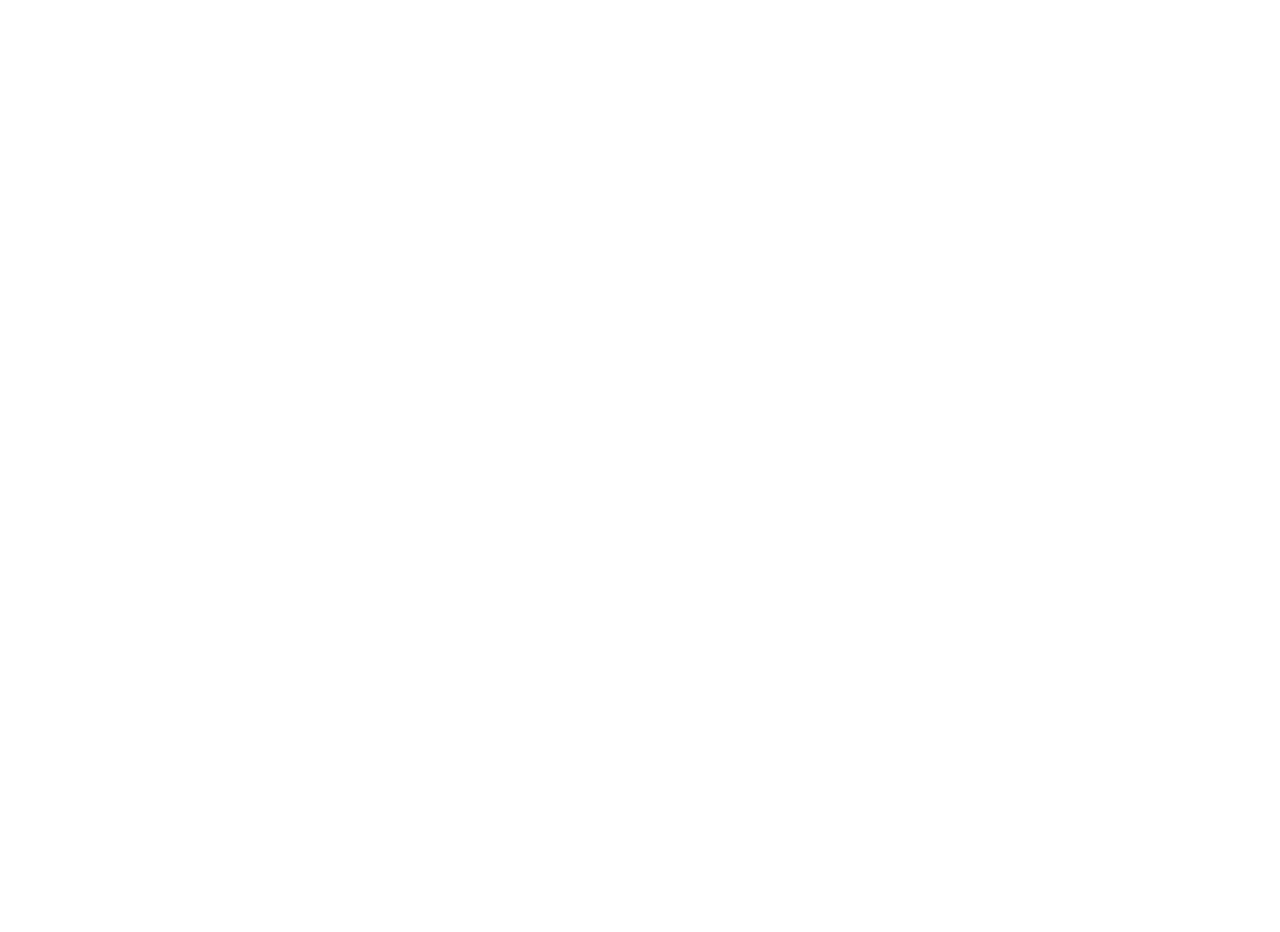
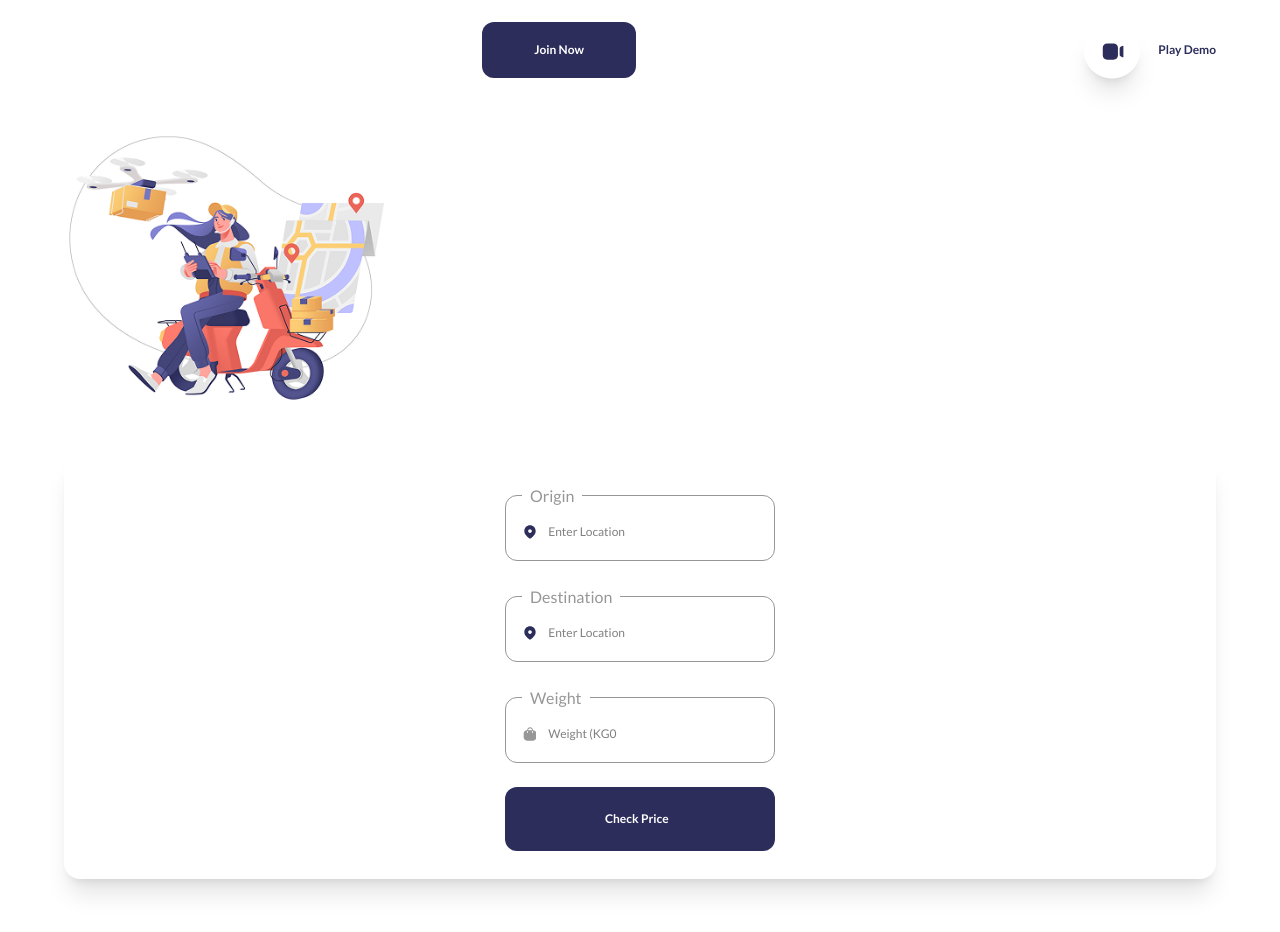
Before and after one commit to annaeugeniyevna/shipup-on-React, a React (Vite) app: page / in a window 1280 px wide. Shown: the part 260-1192 px from the top of the page. Before the commit the page ends 800 px from the top, so only its background shows below. Built offline with nearby package versions, Linux system fonts and the light colour scheme.

Commit message:
feat: implement hero section and dropdown navigation

```diff
--- a/src/App.jsx
+++ b/src/App.jsx
@@ -1,4 +1,5 @@
 import Navbar from './components/Navbar';
+import Hero from './components/Hero';
 
 function App() {
   return (
@@ -6,7 +7,7 @@
     <div className="max-w-[1440px] mx-auto px-[5%]">
       <Navbar/>
       <main>
-
+        <Hero/>
       </main>
     </div>
     </>
--- /dev/null
+++ b/src/components/Hero.jsx
@@ -0,0 +1,48 @@
+import hero from '../assets/images/hero.png';
+import PricingForm from './PricingForm';
+
+const Hero = () => {
+    return (
+        <section className="mt-6 mb-20">
+            <div>
+                <h1 className="font-sans font-bold text-black text-3xl text-center leading-loose
+                mb-5">Quick & Reliable <span className="text-secondary text-4xl">Warehousing and Logistics</span> Solution.</h1>
+                <p className="font-sans font-regular text-xs text-gray text-center
+                max-w-[360px]
+                mb-13">ShipUp delivers an unparalleled customer service through dedicated customer teams, engaged people working in an agile culture, and a global footprint</p>
+                <div className="flex items-center gap-7">
+                    <a className="font-sans font-bold text-xs text-white      text-center bg-primary
+                    py-5 px-13
+                    w-fit
+                    mx-auto
+                    rounded-xl">Join Now</a>
+                        <a href="/" className="flex items-center gap-4 group">
+                            <div className="w-15 h-15 bg-white rounded-full     shadow-xl
+                            active: scale-95
+                            transition-transform duration-200
+                            group-active:scale-90
+                            flex items-center justify-center">
+                                <svg
+                        className="text-primary w-6 h-6">
+                        xmlns="http://www.w3.org/2000/svg"
+                        fill="none"
+                    <path
+                        fill="currentColor"
+                        fillRule="evenodd"
+                        d="M6.969 5.13h6.603c2.76 0 4.689 1.903 4.689 4.63v7.84c0 2.727-1.928 4.63-4.69 4.63H6.97c-2.761 0-4.69-1.903-4.69-4.63V9.76c0-2.727 1.929-4.63 4.69-4.63Zm15.783 2.712a1.576 1.576 0 0 1 1.565.073c.478.3.763.82.763 1.39v8.75c0 .571-.285 1.091-.763 1.39a1.579 1.579 0 0 1-1.566.072l-1.689-.851a1.85 1.85 0 0 1-1.012-1.661v-6.65c0-.709.388-1.345 1.012-1.66l1.69-.853Z"
+                        clipRule="evenodd"/>
+                                </svg>
+                            </div>
+                            <span className="font-sans font-bold text-xs text-primary">Play Demo</span>
+                        </a>
+                    </div>
+                    <div className="mt-13 mb-13">
+                        <img src={hero} alt="ShipUp Logistics Illustration" className="max-w-[320px]"/>
+                    </div>
+                </div>
+                <PricingForm/>
+        </section>
+    );
+};
+
+export default Hero;
--- /dev/null
+++ b/src/components/NavItem.jsx
@@ -0,0 +1,32 @@
+import {useState} from 'react';
+
+const NavItem = ({ title, children }) => {
+    const [isOpen, setIsOpen] = useState(false);
+
+    return (
+        <li className="relative list-none">
+            <button
+            onClick={() => setIsOpen(!isOpen)}
+            onBlur={() => setTimeout(() => setIsOpen(false), 200)}
+            className="flex items-center gap-1 mb-2 text-black hover:text-blue-600 font-regular transition-colors">
+                {title}
+                    <svg
+                    className={`text-muted transition-transform duration-200 ${isOpen ? 'rotate-180' : ''}`}
+                    xmlns="http://www.w3.org/2000/svg"
+                    width={21}
+                    height={21}
+                    fill="none">
+                        <path
+                        fill="currentColor"
+                        d="M7.41 8.58 12 13.17l4.59-4.59L18 10l-6 6-6-6 1.41-1.42Z"/>
+                    </svg>
+                </button>
+                {isOpen && (
+                    <div className="absolute top-full left-0 px-3 py-2 w-64 text-gray bg-white border-gray rounded-sm z-50">
+                        {children}
+                    </div>
+                )}
+        </li>
+    );
+};
+export default NavItem;
--- a/src/components/Navbar.jsx
+++ b/src/components/Navbar.jsx
@@ -1,5 +1,6 @@
 import { useState } from 'react';
 import {Menu, X} from 'lucide-react';
+import NavItem from './NavItem';
 
 const Navbar = () => {
     const [isOpen, setIsOpen] = useState(false);
@@ -27,32 +28,12 @@
                 ${isOpen ? 'translate-x-0 opacity-100' : 'translate-x-full opacity-0'}
                 md:hidden`}>
             <ul className="md:flex gap-5">
-                <li className="flex items-center gap-1 mb-2">
-                    <a href="/"><span className="font-sans font-regular text-black text-base">Company</span></a>
-                <svg
-                    xmlns="http://www.w3.org/2000/svg"
-                    fill="none"
-                    className="text-muted w-5 h-5 {`transition-transform duration-300 ${isOpen ? 'rotate-180' : 'rotate-0'}`}"
-                >
-                    <path
-                        fill="currentColor"
-                        d="M7.41 8.58 12 13.17l4.59-4.59L18 10l-6 6-6-6 1.41-1.42Z"
-                    />
-                </svg>
-                </li >
-                <li className="flex items-center gap-1 mb-2">
-                    <a href="/"><span className="font-sans font-regular text-black text-base">Services</span></a>
-                    <svg
-                    xmlns="http://www.w3.org/2000/svg"
-                    fill="none"
-                    className="text-muted w-5 h-5 {`transition-transform duration-300 ${isOpen ? 'rotate-180' : 'rotate-0'}`}"
-                >
-                    <path
-                        fill="currentColor"
-                        d="M7.41 8.58 12 13.17l4.59-4.59L18 10l-6 6-6-6 1.41-1.42Z"
-                    />
-                </svg>
-                </li>
+                <NavItem title="Company">
+                    <p>Some text</p>
+                </NavItem>
+                <NavItem title="Services">
+                    <p>Some text</p>
+                </NavItem>
                 <li className="font-sans font-regular text-black text-base mb-2">
                     <a href="/">Solution</a>
                 </li>
--- /dev/null
+++ b/src/components/PricingForm.jsx
@@ -0,0 +1,84 @@
+export default function PricingForm() {
+    return (
+        <form>
+            <div className="flex flex-col justify-center gap-6
+            bg-white shadow-xl rounded-2xl
+            p-7">
+            <fieldset className="min-w-[270px] border border-light-gray rounded-xl px-4 pb-2 pt-1 mx-auto">
+                <legend className="font-sans font-regular text-base text-light-gray px-2">Origin</legend>
+                <div className="flex items-center gap-3 py-3">
+                    <svg
+                        className="text-primary"
+                        xmlns="http://www.w3.org/2000/svg"
+                        width={16}
+                        height={16}
+                        fill="none">
+                        <path
+                            fill="currentColor"
+                            fillRule="evenodd"
+                            d="M2.333 6.879c0-3.067 2.563-5.546 5.663-5.546 3.108 0 5.67 2.479 5.67 5.546 0 1.545-.561 2.98-1.486 4.195a14.708 14.708 0 0 1-3.694 3.428c-.324.212-.617.228-.972 0a14.426 14.426 0 0 1-3.694-3.428c-.925-1.216-1.486-2.65-1.486-4.195Zm3.797.172c0 1.027.838 1.835 1.866 1.835S9.87 8.078 9.87 7.051c0-1.02-.847-1.866-1.875-1.866A1.876 1.876 0 0 0 6.13 7.05Z"
+                            clipRule="evenodd"/>
+                    </svg>
+                    <input
+                        type="text"
+                        placeholder="Enter Location"
+                        className="w-full outline-none
+                        font-regular text-xs"/>
+                </div>
+            </fieldset>
+            <fieldset className="min-w-[270px] border border-light-gray rounded-xl px-4 pb-2 pt-1 mx-auto">
+                <legend className="font-sans font-regular text-base text-light-gray px-2">Destination</legend>
+                    <div className="flex items-center gap-3 py-3">
+                    <svg
+                        className="text-primary"
+                        xmlns="http://www.w3.org/2000/svg"
+                        width={16}
+                        height={16}
+                        fill="none">
+                        <path
+                        fill="currentColor"
+                        fillRule="evenodd"
+                        d="M2.333 6.879c0-3.067 2.563-5.546 5.663-5.546 3.108 0 5.67 2.479 5.67 5.546 0 1.545-.561 2.98-1.486 4.195a14.708 14.708 0 0 1-3.694 3.428c-.324.212-.617.228-.972 0a14.426 14.426 0 0 1-3.694-3.428c-.925-1.216-1.486-2.65-1.486-4.195Zm3.797.172c0 1.027.838 1.835 1.866 1.835S9.87 8.078 9.87 7.051c0-1.02-.847-1.866-1.875-1.866A1.876 1.876 0 0 0 6.13 7.05Z"
+                        clipRule="evenodd"/>
+                    </svg>
+                    <input
+                        type="text"
+                        placeholder="Enter Location"
+                        className="w-full outline-none
+                        font-regular text-xs"/>
+                    </div>
+            </fieldset>
+            <fieldset className="min-w-[270px] border border-light-gray rounded-xl px-4 pb-2 pt-1 mx-auto">
+                <legend className="font-sans font-regular text-base text-light-gray px-2">Weight</legend>
+                <div className="flex items-center gap-3 py-3">
+                    <svg
+                        className="text-light-gray"
+                        xmlns="http://www.w3.org/2000/svg"
+                        width={16}
+                        height={16}
+                        fill="none">
+                        <path
+                            fill="currentColor"
+                            fillRule="evenodd"
+                            d="M10.945 4.313h.137c1.795 0 3.251 1.5 3.251 3.34v3.68c0 1.84-1.456 3.334-3.251 3.334H4.918c-1.795 0-3.252-1.494-3.252-3.334v-3.68c0-1.84 1.457-3.34 3.252-3.34h.136c.013-.8.319-1.546.872-2.106.559-.567 1.274-.854 2.08-.874 1.613 0 2.92 1.334 2.94 2.98ZM6.608 2.92a2.052 2.052 0 0 0-.578 1.393h3.94c-.02-1.093-.89-1.98-1.964-1.98-.5 0-1.02.207-1.398.587Zm3.863 3.96a.493.493 0 0 0 .488-.5v-.773c0-.274-.215-.5-.488-.5a.498.498 0 0 0-.488.5v.773c0 .273.221.5.488.5Zm-4.513-.5c0 .273-.214.5-.488.5a.498.498 0 0 1-.487-.5v-.773c0-.274.22-.5.487-.5.274 0 .488.226.488.5v.773Z"
+                            clipRule="evenodd"/>
+                    </svg>
+                    <input
+                        type="text"
+                        placeholder="Weight (KG0"
+                        className="w-full outline-none
+                        font-regular text-xs"/>
+                </div>
+            </fieldset>
+            <a href="/"
+                className="font-sans font-bold text-xs text-white
+                bg-primary rounded-xl
+                w-fit
+                min-w-[270px]
+                py-6 px-25 mx-auto">
+                Check Price
+            </a>
+            </div>
+        </form>
+    );
+};
--- a/src/index.css
+++ b/src/index.css
@@ -6,6 +6,9 @@
 
     --color-light-blue: #F4F6F9;
     --color-black: #141414;
+    --color-white: #FFFFFF;
+    --color-gray: #333333;
+    --color-light-gray: #979797;
     --color-muted: #4F4F4F;
 }
 
```
Also changed, not shown: src/assets/images/hero.png (added).
